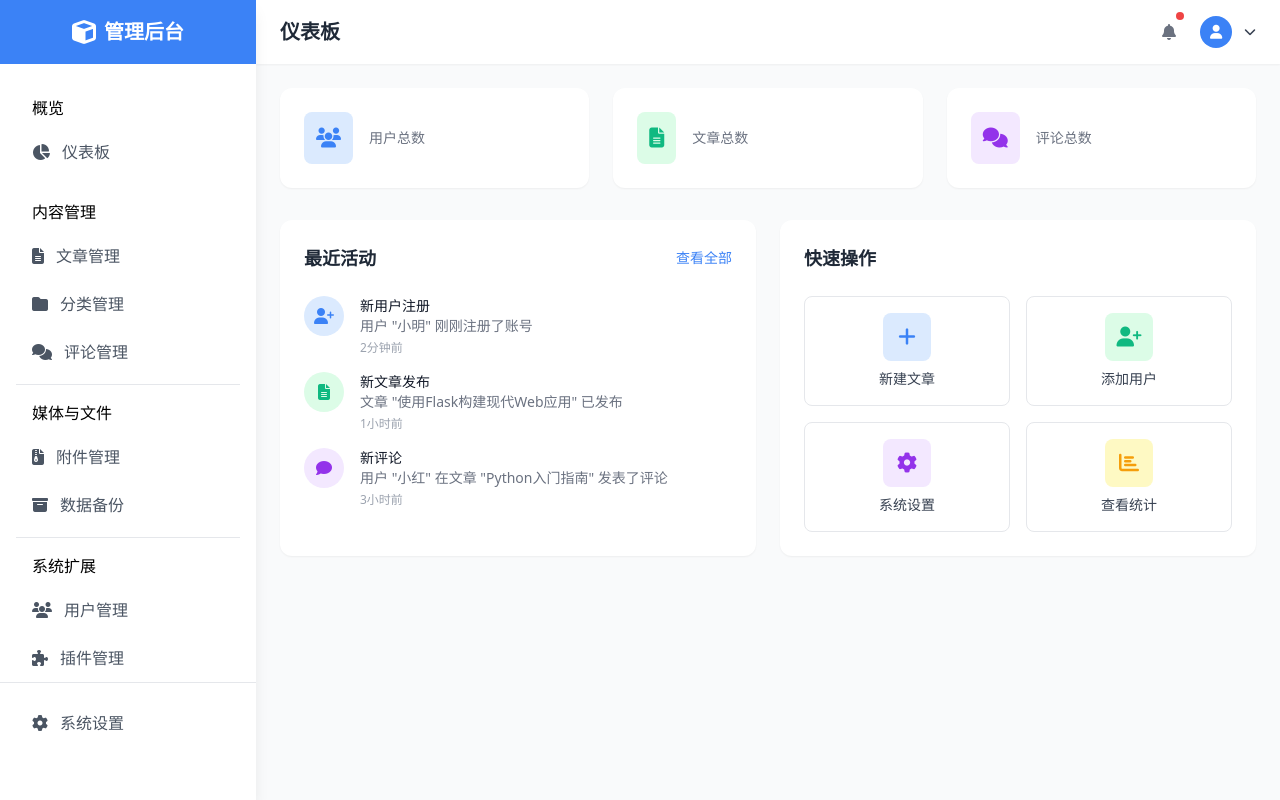
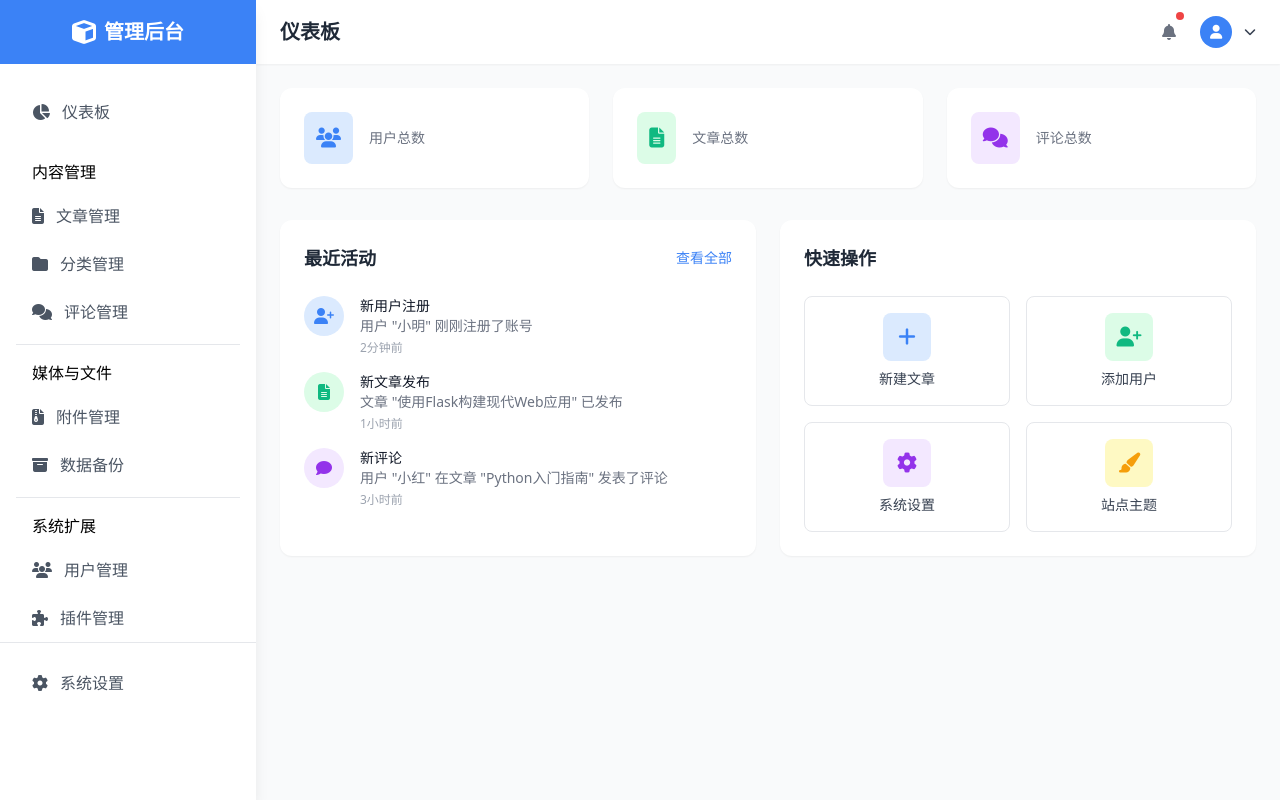
Before and after one commit to Athenavi/zb, a Flask app: template templates/dashboard/index.html in a window 1280 px wide. Run offline with Flask 3, Linux system fonts and the light colour scheme; the template is opened without the code that fills it, so the values that code supplies are empty; some libraries are stand-ins or nearby versions.

Commit message:
style: 优化导航菜单和模态框代码格式 style: 修改系统设置和站点主题链接及图标

```diff
--- a/templates/dashboard/base.html
+++ b/templates/dashboard/base.html
@@ -68,12 +68,10 @@
     </div>
 
     <!-- 导航菜单 -->
-    <!-- 导航菜单 -->
     <nav class="mt-6 px-4 flex-grow">
         <div class="space-y-2">
             <!-- 仪表板 -->
             <div class="mb-4">
-                <div class="nav-group-title px-4 py-2">概览</div>
                 <a href="{{ url_for('dashboard.admin_index') }}"
                    class="flex items-center px-4 py-3 rounded-lg {% if request.endpoint == 'dashboard.admin_index' %}text-primary bg-blue-50 font-medium{% else %}text-gray-600 hover:bg-gray-100{% endif %}">
                     <i class="fas fa-chart-pie mr-3"></i>
--- a/templates/dashboard/index.html
+++ b/templates/dashboard/index.html
@@ -103,19 +103,19 @@
                     </div>
                     <span class="text-sm font-medium text-gray-700">添加用户</span>
                 </a>
-                <a href="#"
+                <a href="/admin/settings"
                    class="flex flex-col items-center justify-center p-4 border border-gray-200 rounded-lg hover:bg-gray-50 transition-colors">
                     <div class="h-12 w-12 rounded-lg bg-purple-100 flex items-center justify-center text-purple-600 mb-2">
                         <i class="fas fa-cog text-xl"></i>
                     </div>
                     <span class="text-sm font-medium text-gray-700">系统设置</span>
                 </a>
-                <a href="#"
+                <a href="/theme/display" target="_blank"
                    class="flex flex-col items-center justify-center p-4 border border-gray-200 rounded-lg hover:bg-gray-50 transition-colors">
                     <div class="h-12 w-12 rounded-lg bg-yellow-100 flex items-center justify-center text-warning mb-2">
-                        <i class="fas fa-chart-bar text-xl"></i>
+                        <i class="fas fa-paint-brush text-xl"></i>
                     </div>
-                    <span class="text-sm font-medium text-gray-700">查看统计</span>
+                    <span class="text-sm font-medium text-gray-700">站点主题</span>
                 </a>
             </div>
         </div>
```
Also changed, not shown: templates/dashboard/category.html (+12 -13 lines).
